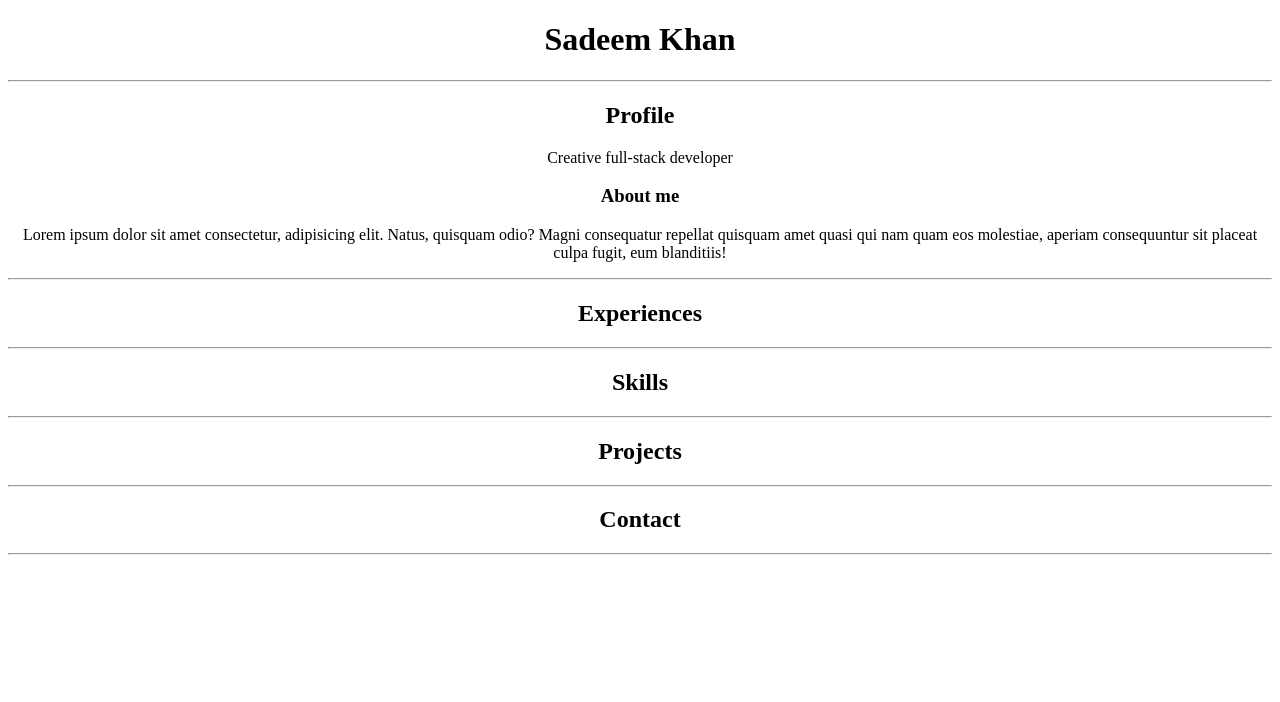
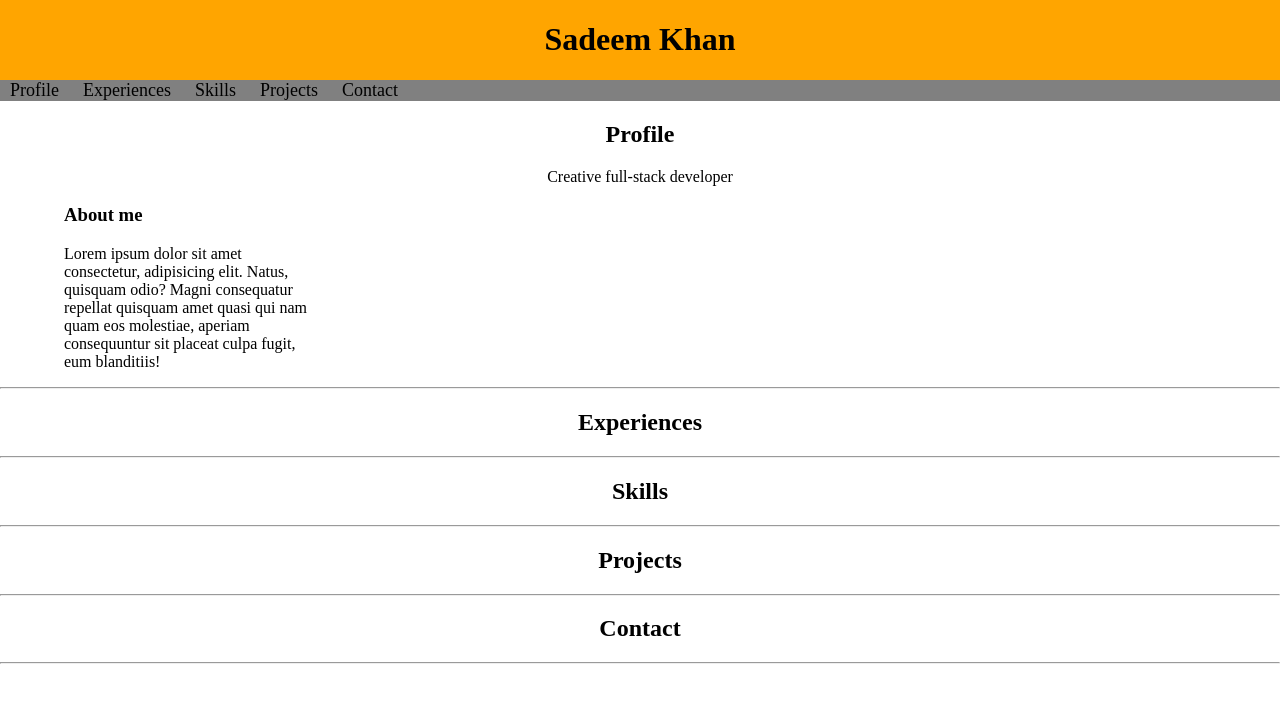
Before and after one commit to Sadeemk/Portfolio, a plain HTML site: page index.html in a window 1280 px wide. Drawn offline with Linux system fonts and the light colour scheme.

Commit message:
added some styling

```diff
--- a/css/style.css
+++ b/css/style.css
@@ -1,7 +1,63 @@
-.home {
+body {
+  margin: 0 !important;
+  padding: 0 !important;
+
+}
+
+#mainHeader {
+  background-color: orange;
   text-align: center;
+  width: 100%;
+  margin: auto;
+  overflow: hidden;
+}
+
+#profileHeader {
+  text-align: center;
+  width: 100%;
+  margin: auto;
 }
 
 .sections {
   text-align: center;
+  width: 100%;
+  margin: auto;
+
 }
+
+.aboutWriting {
+  text-align: left;
+  width: 20%;
+  margin-left: 0%;
+  padding-left: 5%;
+}
+
+#aboutText {
+
+}
+
+#mainNav {
+  background-color: gray;
+  color: black;
+}
+
+#mainNav ul {
+ margin: 0;
+ padding: 0;
+ list-style: none;
+}
+
+#mainNav li {
+  display: inline;
+  padding: 5px 10px;
+}
+
+#mainNav li:hover {
+  background: yellow;
+}
+
+#mainNav a {
+  color: black;
+  text-decoration: none;
+  font-size: 18px;
+}
--- a/index.html
+++ b/index.html
@@ -8,19 +8,35 @@
   <link rel="stylesheet" href="./css/style.css">
 </head>
 <body>
-  <div class="home">
-    <h1>Sadeem Khan</h1>
-    <hr>
-  </div>
+  <header id="mainHeader">
+    <div class="container">
+      <h1>Sadeem Khan</h1>
+    </div>
+  </header>
+
+  <nav id="mainNav">
+    <div class="container">
+      <ul>
+        <li><a href="#profile">Profile</a></li>
+        <li><a href="#experiences">Experiences</a></li>
+        <li><a href="#skills">Skills</a></li>
+        <li><a href="#projects">Projects</a></li>
+        <li><a href="#contact">Contact</a></li>
+      </ul>
+    </div>
+  </nav>
 
   <div class="sections">
     <h2>Profile</h2>
-    <p>Creative full-stack developer</p>
+    <p id="profileHeader">Creative full-stack developer</p>
 
-    <h3>About me</h3>
-    <p>Lorem ipsum dolor sit amet consectetur, adipisicing elit. Natus, quisquam odio? Magni consequatur repellat quisquam amet quasi qui nam quam eos molestiae, aperiam consequuntur sit placeat culpa fugit, eum blanditiis!</p>
-    <hr>
+    <div class="aboutWriting">
+      <h3>About me</h3>
+      <p id="aboutText">Lorem ipsum dolor sit amet consectetur, adipisicing elit. Natus, quisquam odio? Magni consequatur repellat quisquam amet quasi qui nam quam eos molestiae, aperiam consequuntur sit placeat culpa fugit, eum blanditiis!</p>
+    </div>
+
   </div>
+  <hr>
 
   <div class="sections">
     <h2>Experiences</h2>
```
